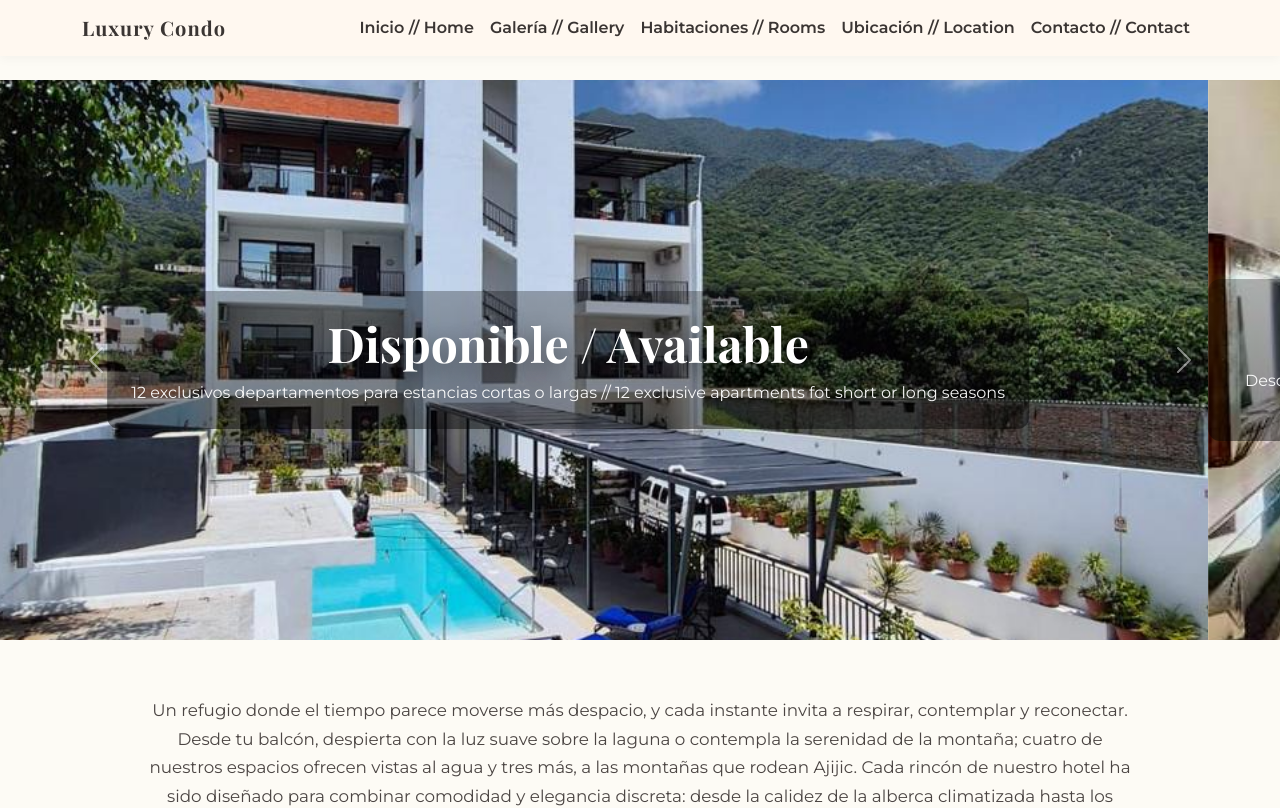
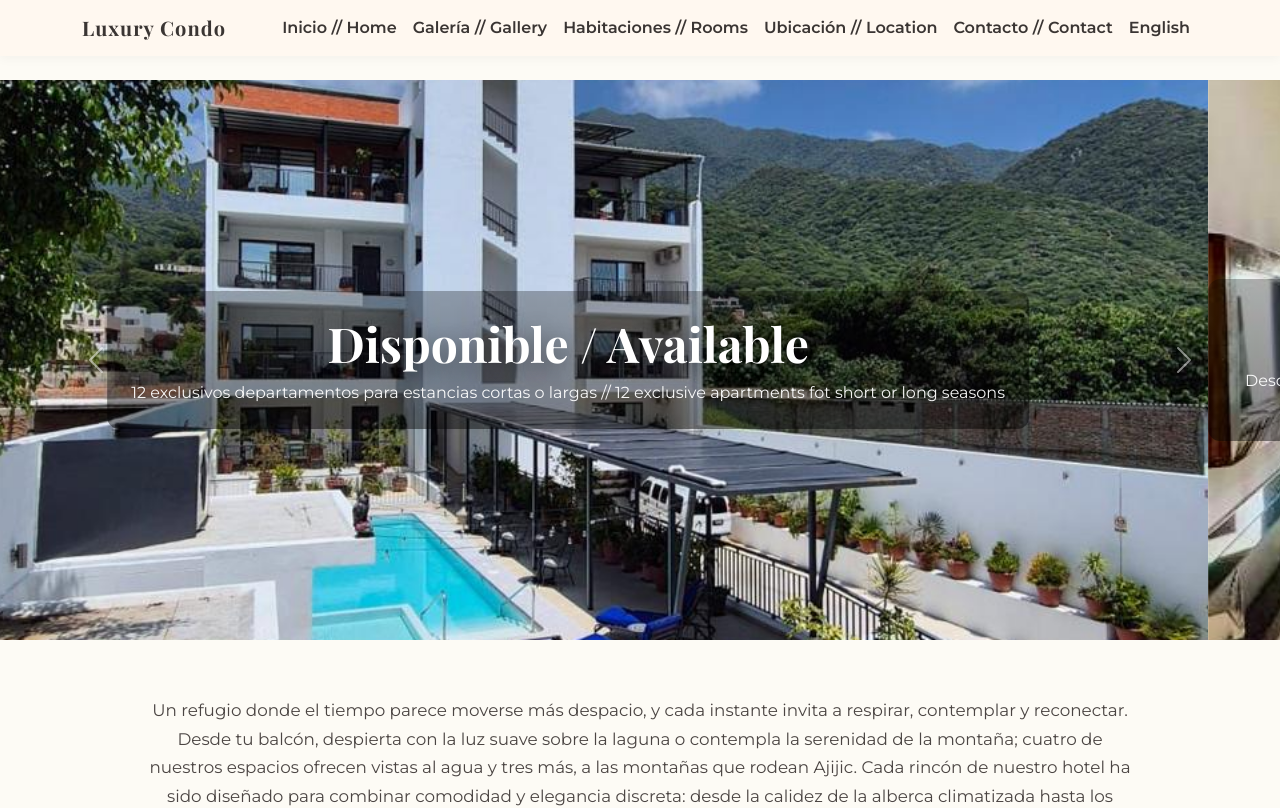
Before and after one commit to oscargomal/LuxuryCondos, a website: page public/index.html in a window 1280 px wide. Shown: the top 808 px of the page. Drawn offline with nearby package versions, Linux system fonts and the light colour scheme.

Commit message:
Agrega enlace a version en ingles en la barra de navegacion

```diff
--- a/public/index.html
+++ b/public/index.html
@@ -35,6 +35,7 @@
           <li class="nav-item"><a class="nav-link" href="#habitaciones">Habitaciones // Rooms</a></li>
           <li class="nav-item"><a class="nav-link" href="#ubicacion">Ubicación // Location</a></li>
           <li class="nav-item"><a class="nav-link" href="#contacto">Contacto // Contact</a></li>
+          <li class="nav-item"><a class="nav-link" href="/eng/">English</a></li>
         </ul>
       </div>
     </div>
```
